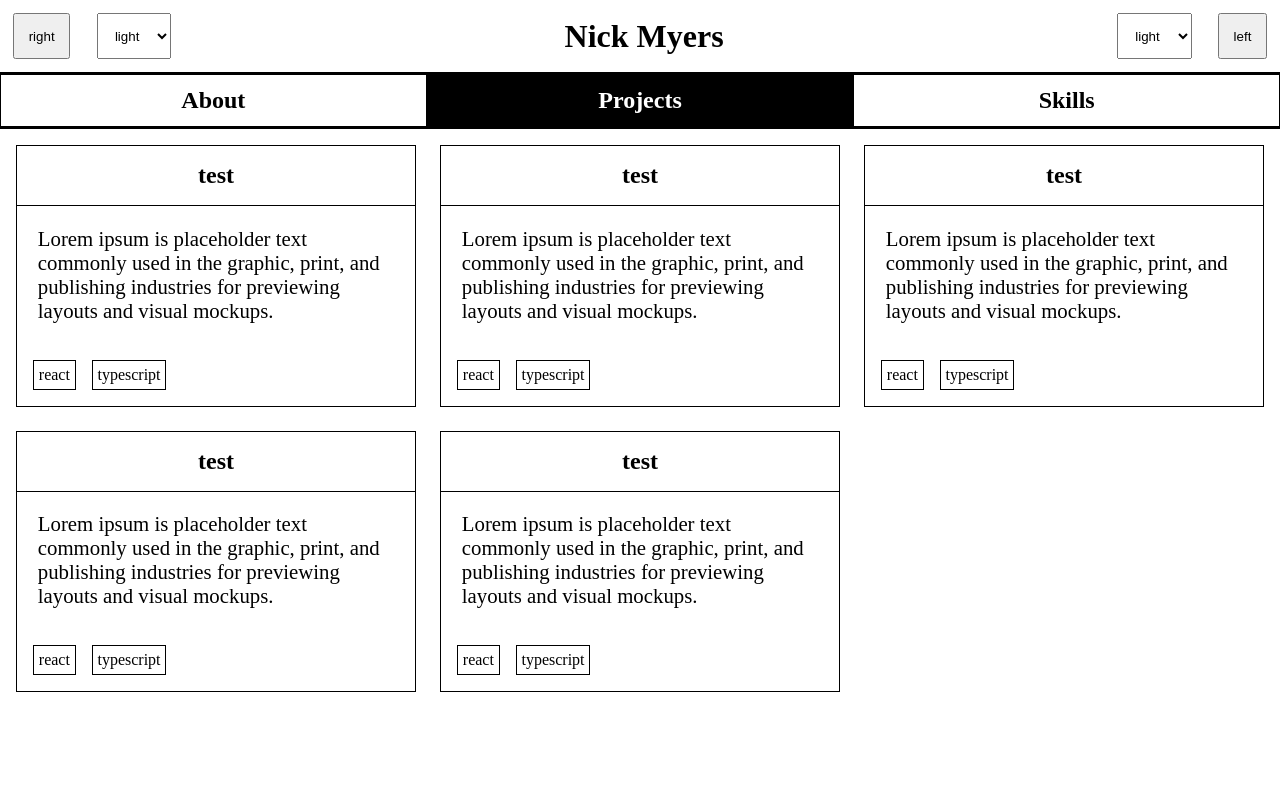
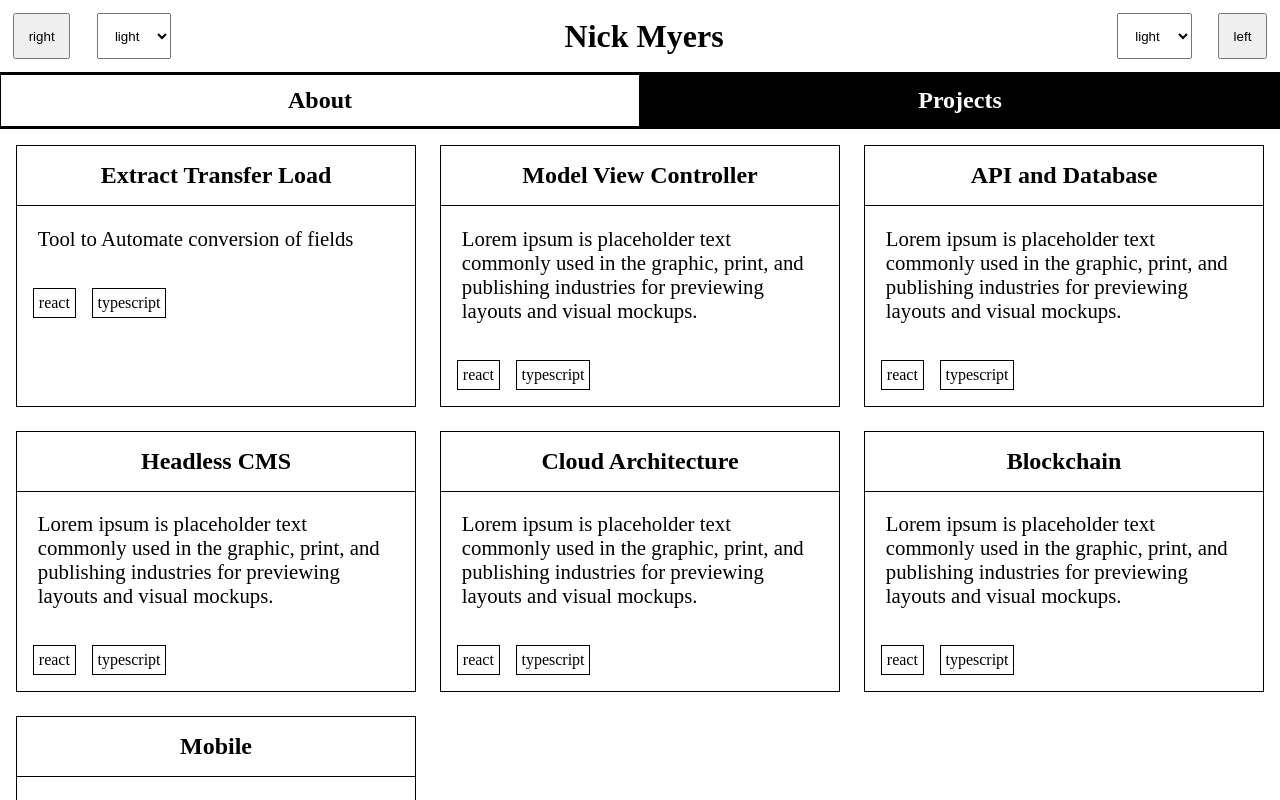
Before and after one commit to nicholas-myers/dev-portfolio, a React (Create React App) app: page /projects in a window 1280 px wide. Shown: the top 800 px of the page. Built offline with nearby package versions, Linux system fonts and the light colour scheme.

Commit message:
put place holders for projects, removed skills page

```diff
--- a/src/components/Dashboard.tsx
+++ b/src/components/Dashboard.tsx
@@ -1,8 +1,5 @@
 import { Outlet } from "react-router-dom"
-import About from "./About"
 import DashboardNav from "./DashboardNav"
-import Projects from "./Projects"
-import Skills from "./Skills"
 
 const Dashboard = () => {
     return (
--- a/src/components/DashboardNav.tsx
+++ b/src/components/DashboardNav.tsx
@@ -5,7 +5,6 @@ const DashboardNav = () => {
         <nav>
             <NavLink to="about" className={({ isActive }) => isActive ? "active-link" : ""}>About</NavLink>
             <NavLink to="projects" className={({ isActive }) => isActive ? "active-link" : ""}>Projects</NavLink>
-            <NavLink to="skills" className={({ isActive }) => isActive ? "active-link" : ""}>Skills</NavLink>
         </nav>
     )
 }
--- a/src/components/Skills.tsx
+++ /dev/null
@@ -1,8 +0,0 @@
-const Skills = () => {
-
-    return (
-        <div>A list of Skills will go here.</div>
-    )
-    }
-
-    export default Skills
--- a/src/data/project-list.ts
+++ b/src/data/project-list.ts
@@ -2,35 +2,49 @@ import Project from "../models/ProjectViewModel"
 
 const projectList: Project[] = [
     {
-        name: "test",
+        name: "Extract Transfer Load",
+        url: "url.com",
+        git: "github.com",
+        description: "Tool to Automate conversion of fields",
+        tags: ["react", "typescript"]
+    },
+    {
+        name: "Model View Controller",
         url: "url.com",
         git: "github.com",
         description: "Lorem ipsum is placeholder text commonly used in the graphic, print, and publishing industries for previewing layouts and visual mockups.",
         tags: ["react", "typescript"]
     },
     {
-        name: "test",
+        name: "API and Database",
         url: "url.com",
         git: "github.com",
         description: "Lorem ipsum is placeholder text commonly used in the graphic, print, and publishing industries for previewing layouts and visual mockups.",
         tags: ["react", "typescript"]
     },
     {
-        name: "test",
+        name: "Headless CMS",
         url: "url.com",
         git: "github.com",
         description: "Lorem ipsum is placeholder text commonly used in the graphic, print, and publishing industries for previewing layouts and visual mockups.",
         tags: ["react", "typescript"]
     },
     {
-        name: "test",
+        name: "Cloud Architecture",
         url: "url.com",
         git: "github.com",
         description: "Lorem ipsum is placeholder text commonly used in the graphic, print, and publishing industries for previewing layouts and visual mockups.",
         tags: ["react", "typescript"]
     },
     {
-        name: "test",
+        name: "Blockchain",
+        url: "url.com",
+        git: "github.com",
+        description: "Lorem ipsum is placeholder text commonly used in the graphic, print, and publishing industries for previewing layouts and visual mockups.",
+        tags: ["react", "typescript"]
+    },
+    {
+        name: "Mobile",
         url: "url.com",
         git: "github.com",
         description: "Lorem ipsum is placeholder text commonly used in the graphic, print, and publishing industries for previewing layouts and visual mockups.",
--- a/src/data/routes.tsx
+++ b/src/data/routes.tsx
@@ -2,7 +2,6 @@ import App from "../App";
 import About from "../components/About";
 import ErrorPage from "../components/ErrorPage";
 import Projects from "../components/Projects";
-import Skills from "../components/Skills";
 
 export const routes = [
   {
@@ -21,10 +20,6 @@ export const routes = [
       {
         path: "projects",
         element: <Projects />
-      },
-      {
-        path: "skills",
-        element: <Skills />
       }
     ]
   }
```
